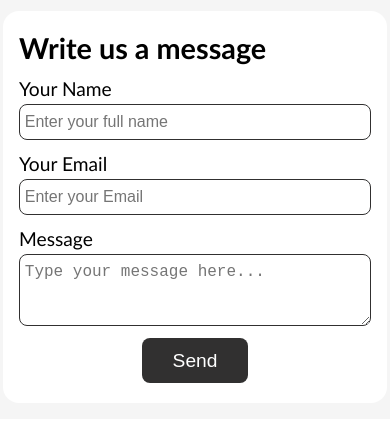
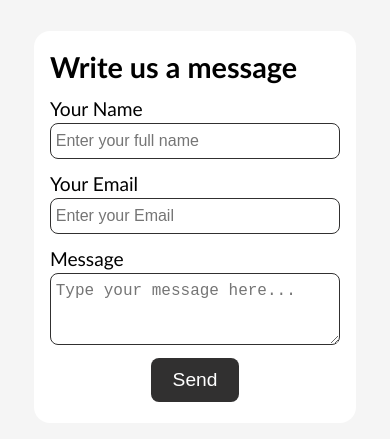
Before and after one commit to ankitjoshi26/Digital-Library, a plain HTML site: page index.html in a window 390 px wide. Shown: the part 3004-3443 px from the top of the page. Drawn offline with Linux system fonts and the light colour scheme.

Commit message:
initial project uploaded

```diff
--- a/style/style.css
+++ b/style/style.css
@@ -88,7 +88,7 @@ Subtext / Less important	#00796B80	Slightly transparent for secondary text */
 }
 
 #hero-section input{
-    width: 90%;
+    width: 80%;
     max-width: 40rem;
     border-radius: 15px;
     padding: 0.7rem;
@@ -394,6 +394,7 @@ Subtext / Less important	#00796B80	Slightly transparent for secondary text */
 @media (max-width: 1024px){
     #footer{
         padding: 1.5rem;
+        gap: 1.2rem;
     }
     #hero-section h3{
         padding: 0.5rem;
@@ -454,9 +455,10 @@ Subtext / Less important	#00796B80	Slightly transparent for secondary text */
     }
     #userform{
         margin-top: 2rem;
+        width: 90%;
     }
     #userform div input,textarea{
-        min-width: 12rem;
+        width: 100%;
     }
     #contact-us h2{
         font-size: 2.5rem;
```
Also changed, not shown: index.html (+0 -1 lines).
